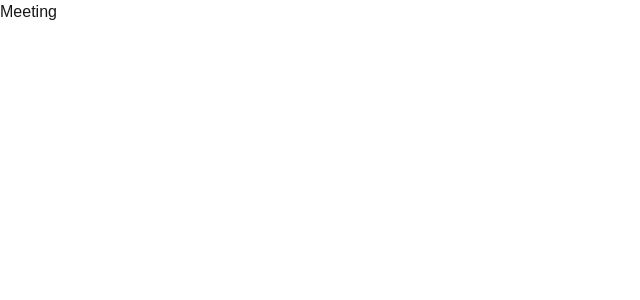
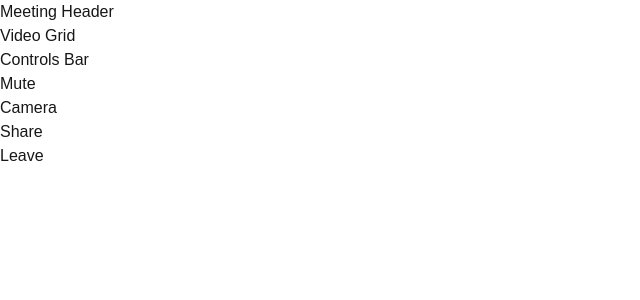
Before and after one commit to purvapatil11/Meeting-assistant, a Next.js app in the folder frontend/: page /meeting/1 in a window 1280 px wide. Shown: the top 300 px of the page, without its empty margins (0-640 px from the left). Built offline with nearby package versions, Linux system fonts and the light colour scheme.

Commit message:
feat:add initial meeting room interface

```diff
--- a/frontend/app/meeting/[roomId]/page.tsx
+++ b/frontend/app/meeting/[roomId]/page.tsx
@@ -1,7 +1,13 @@
+import MeetingHeader from "@/src/components/meeting/MeetingHeader";
+import VideoGrid from "@/src/components/meeting/VideoGrid";
+import ControlsBar from "@/src/components/meeting/ControlsBar";
+
 export default function MeetingPage() {
     return (
-        <div>
-            <h1>Meeting</h1>
+        <div className="flex flex-col h-screen">
+            <MeetingHeader />
+            <VideoGrid />
+            <ControlsBar />
         </div>
     )
 }
```
